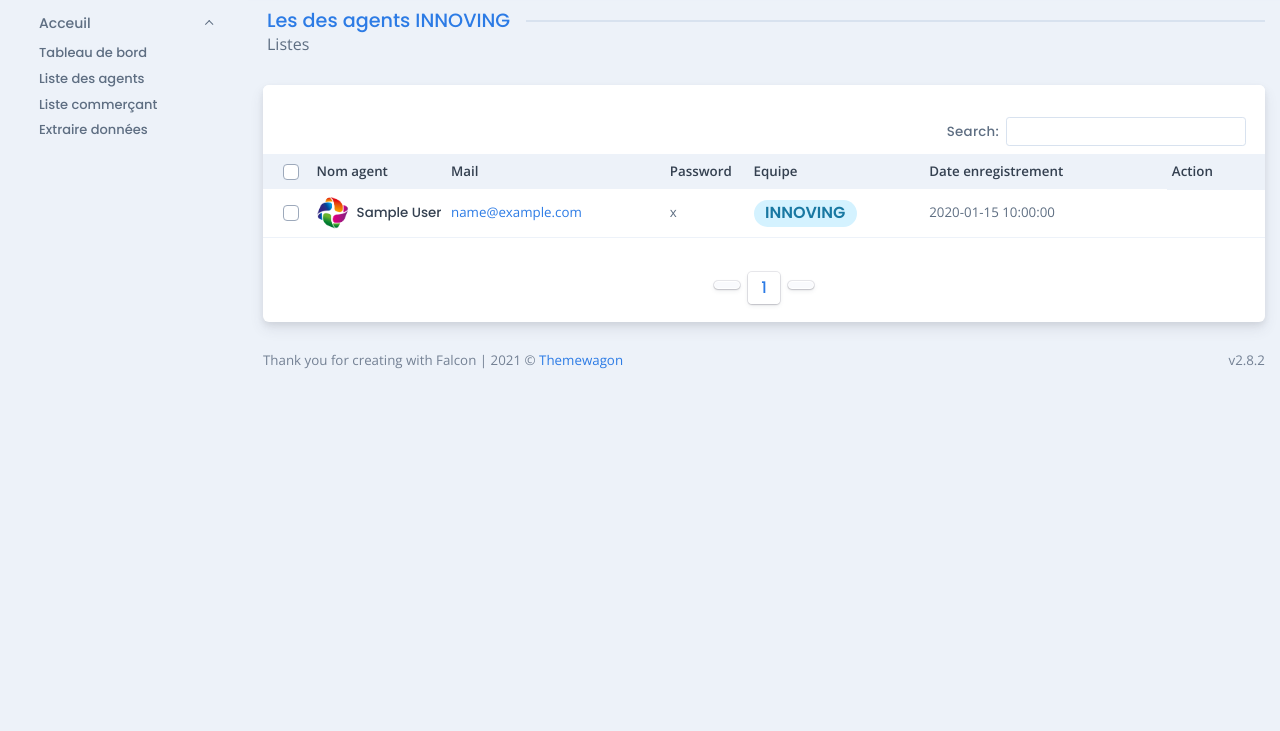
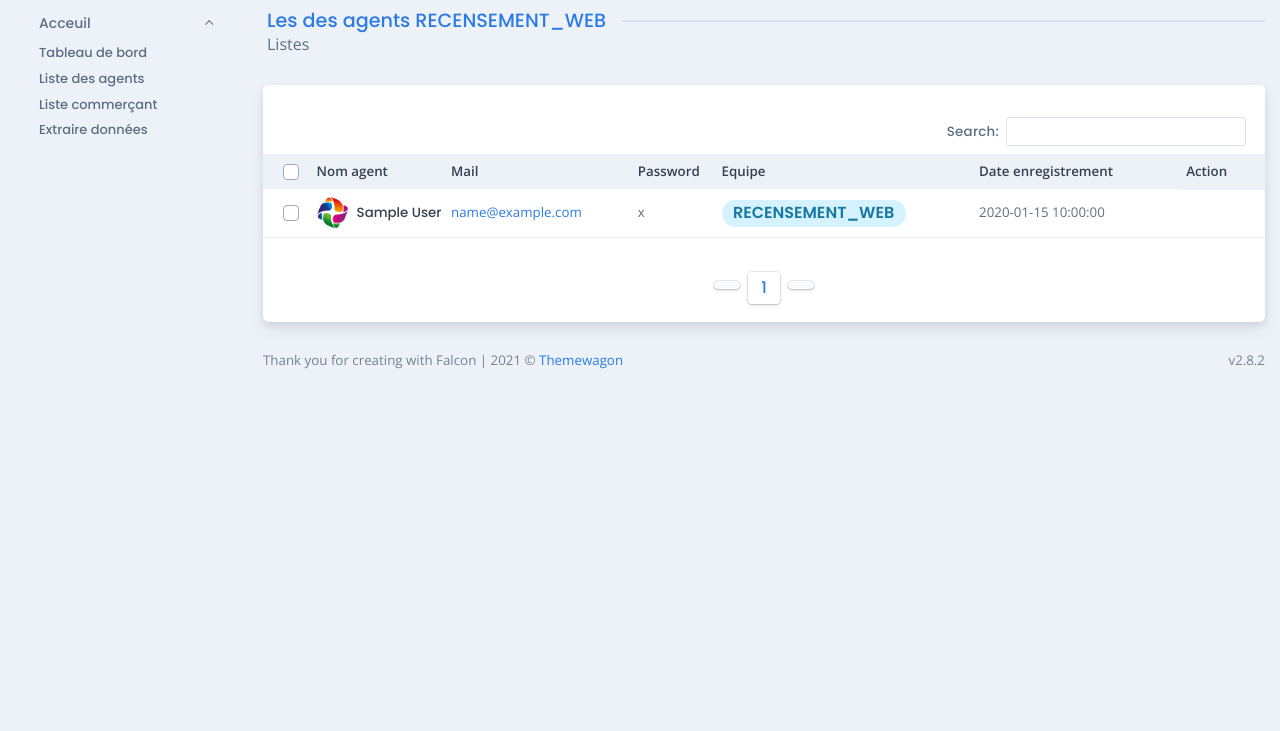
Before and after one commit to mbodekama/recensement-web-app, a PHP site: page /liste_agents.php in a window 1280 px wide. Shown: the part 69-800 px from the top of the page. Run offline with PHP 8.4, Linux system fonts and the light colour scheme; the visitor is signed in with stand-in values (Sample User, id 1); tables that the repository leaves empty or names only in its code hold one stand-in row (values such as "Sample post"); some libraries are stand-ins or nearby versions.

Commit message:
APP_NAME

```diff
--- a/index.php
+++ b/index.php
@@ -10,7 +10,7 @@
     <!-- ===============================================-->
     <!--    Document Title-->
     <!-- ===============================================-->
-    <title>INNOVING | Dashboard &amp; WebApp</title>
+    <title>RECENSEMENT_WEB | Dashboard &amp; WebApp</title>
 
 
     <!-- ===============================================-->
@@ -45,7 +45,7 @@
 
       <div class="container" data-layout="container">
         <div class="row flex-center min-vh-100 py-6">
-          <div class="col-sm-10 col-md-8 col-lg-6 col-xl-5 col-xxl-4"><a class="d-flex flex-center mb-4" href="#"><img class="mr-2" src="assets/img/illustrations/falcon.png" alt="" width="58" /><span class="text-sans-serif font-weight-extra-bold fs-5 d-inline-block">INNOVING</span></a>
+          <div class="col-sm-10 col-md-8 col-lg-6 col-xl-5 col-xxl-4"><a class="d-flex flex-center mb-4" href="#"><img class="mr-2" src="assets/img/illustrations/falcon.png" alt="" width="58" /><span class="text-sans-serif font-weight-extra-bold fs-5 d-inline-block">RECENSEMENT_WEB</span></a>
             <div class="card">
               <div class="card-body p-4 p-sm-5">
                 <div class="row text-left justify-content-between align-items-center mb-2">
--- a/liste_agents.php
+++ b/liste_agents.php
@@ -37,7 +37,7 @@ $stmt = $conn->query($sql);
     <!-- ===============================================-->
     <!--    Document Title-->
     <!-- ===============================================-->
-    <title>INNOVING | Dashboard &amp; WebApp</title>
+    <title>RECENSEMENT_WEB | Dashboard &amp; WebApp</title>
 
 
     <!-- ===============================================-->
@@ -358,7 +358,7 @@ $stmt = $conn->query($sql);
           <!-- -------------------------------------------->
           <div class="media mb-4 mt-2"><span class="fa-stack mr-2 ml-n1"><i class="fas fa-circle fa-stack-2x text-300"></i><i class="fa-inverse fa-stack-1x text-primary fas fa-list" data-fa-transform="shrink-2"></i></span>
             <div class="media-body">
-              <h5 class="mb-0 text-primary position-relative"><span class="bg-200 pr-3">Les des agents INNOVING</span><span class="border position-absolute absolute-vertical-center w-100 z-index--1 l-0"></span></h5>
+              <h5 class="mb-0 text-primary position-relative"><span class="bg-200 pr-3">Les des agents RECENSEMENT_WEB</span><span class="border position-absolute absolute-vertical-center w-100 z-index--1 l-0"></span></h5>
               <p class="mb-0">Listes </p>
             </div>
           </div>
@@ -429,7 +429,7 @@ $stmt = $conn->query($sql);
                       <td class="py-2 align-middle">
 
                         <span class="badge badge-pill badge-soft-info fs-0" style="text-transform: uppercase;">
-                          INNOVING
+                          RECENSEMENT_WEB
 
                           </span>
 
@@ -546,7 +546,7 @@ $stmt = $conn->query($sql);
             let VntPrdLine = $(this).attr('VntPrdLine');
             let idV = $(this).attr('idVnt');
             let telVendeur =$(this).attr('telVendeur');
-            telVendeur = "https://api.whatsapp.com/send/?phone=%2B225"+telVendeur+"&text='*HELLO%20INNOVING*'"
+            telVendeur = "https://api.whatsapp.com/send/?phone=%2B225"+telVendeur+"&text='*HELLO%20RECENSEMENT_WEB*'"
 
              // Création d'un élément temporaire "textarea"
               var tempTextArea = document.createElement("textarea");
--- a/save_contact.php
+++ b/save_contact.php
@@ -19,7 +19,7 @@ if(isset($_SESSION['connected']))
     <!-- ===============================================-->
     <!--    Document Title-->
     <!-- ===============================================-->
-    <title>INNOVING | COLLECTE &amp; WebApp</title>
+    <title>RECENSEMENT_WEB | COLLECTE &amp; WebApp</title>
 
 
     <!-- ===============================================-->
```
Also changed, not shown: dash.php (+3 -3 lines).
